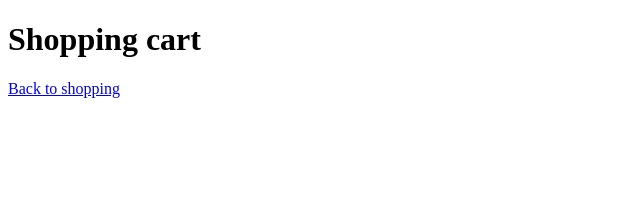
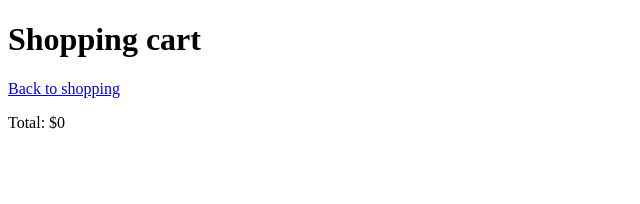
Before and after one commit to heresywolves/shopping-cart, a React (Vite) app: page /cart in a window 1280 px wide. Shown: the top 204 px of the page, without its empty margins (0-640 px from the left). Built offline with nearby package versions, Linux system fonts and the light colour scheme.

Commit message:
Implement a total count in the cart

```diff
--- a/src/Components/ProductCard.jsx
+++ b/src/Components/ProductCard.jsx
@@ -7,7 +7,7 @@ function ProductCard({item}) {
       <img src={item.image} alt={item.title + ' image'} />
       <h3>{item.title}</h3>
       <p>{item.category}</p>
-      <p><b>{item.price}</b></p>
+      <p><b>${item.price}</b></p>
       <p>{item.description}</p>
       <p>{'Rating: ' + item.rating.rate}</p>
       <AddToCartButton itemId={item.id} />
--- a/src/Components/ShoppingCart.jsx
+++ b/src/Components/ShoppingCart.jsx
@@ -3,6 +3,7 @@ import { ShopContext } from "../Context/ShopContext";
 import { useContext } from "react";
 import products from "../products";
 import ProductCard from "./ProductCard";
+import calcCartTotal from "../utils/calcCartTotal";
 
 const ShoppingCart = () => {
 
@@ -29,6 +30,7 @@ const ShoppingCart = () => {
           )
         }
       })}
+      <p className="total">{'Total: $' + calcCartTotal()}</p>
     </div>
   )
 };
--- /dev/null
+++ b/src/utils/calcCartTotal.js
@@ -0,0 +1,16 @@
+import products from "../products";
+import { ShopContext } from "../Context/ShopContext";
+import { useContext } from "react";
+
+function calcCartTotal() {
+  const { cartItems } = useContext(ShopContext);
+  let total = 0;
+  products.forEach((item) => {
+    if (cartItems[item.id] > 0) {
+      total += item.price * cartItems[item.id];
+    }
+  })
+  return Math.floor(total * 100) / 100;
+}
+
+export default calcCartTotal;
```
